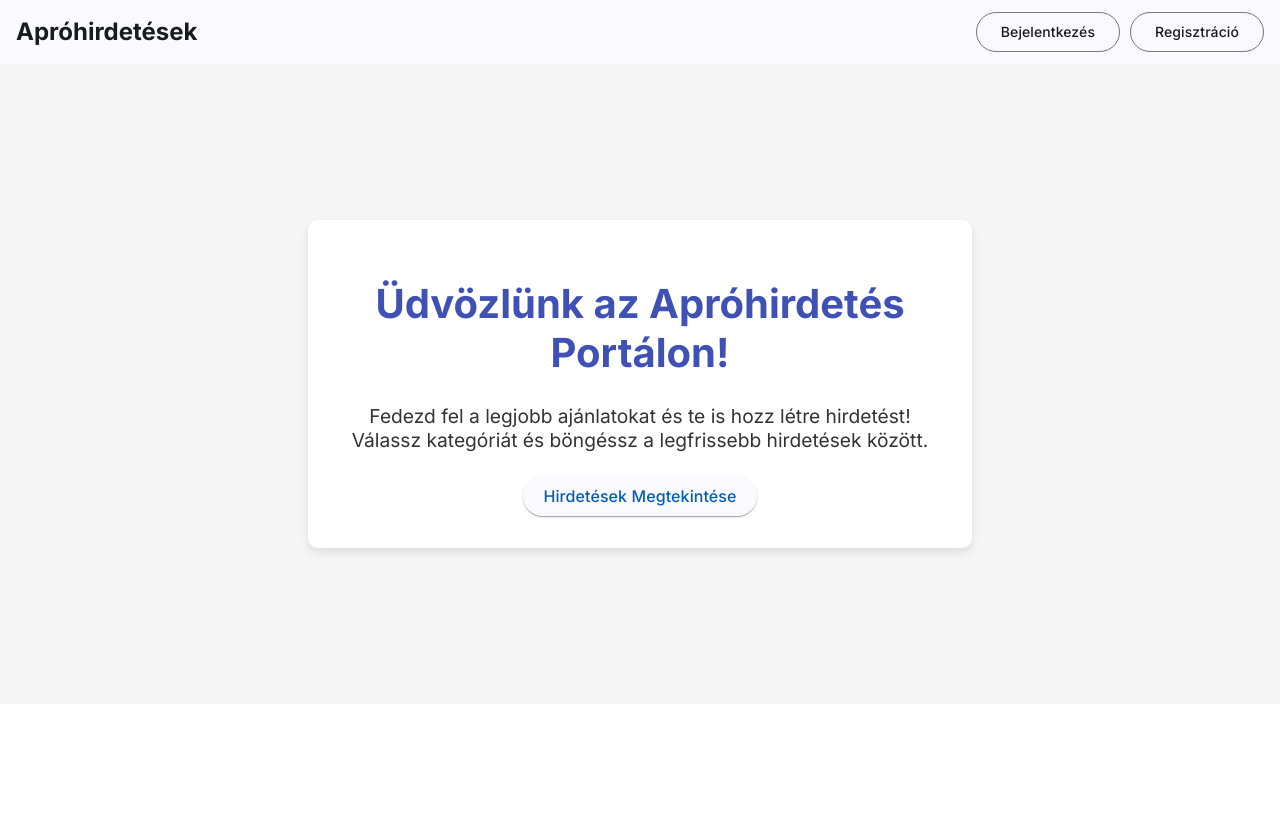
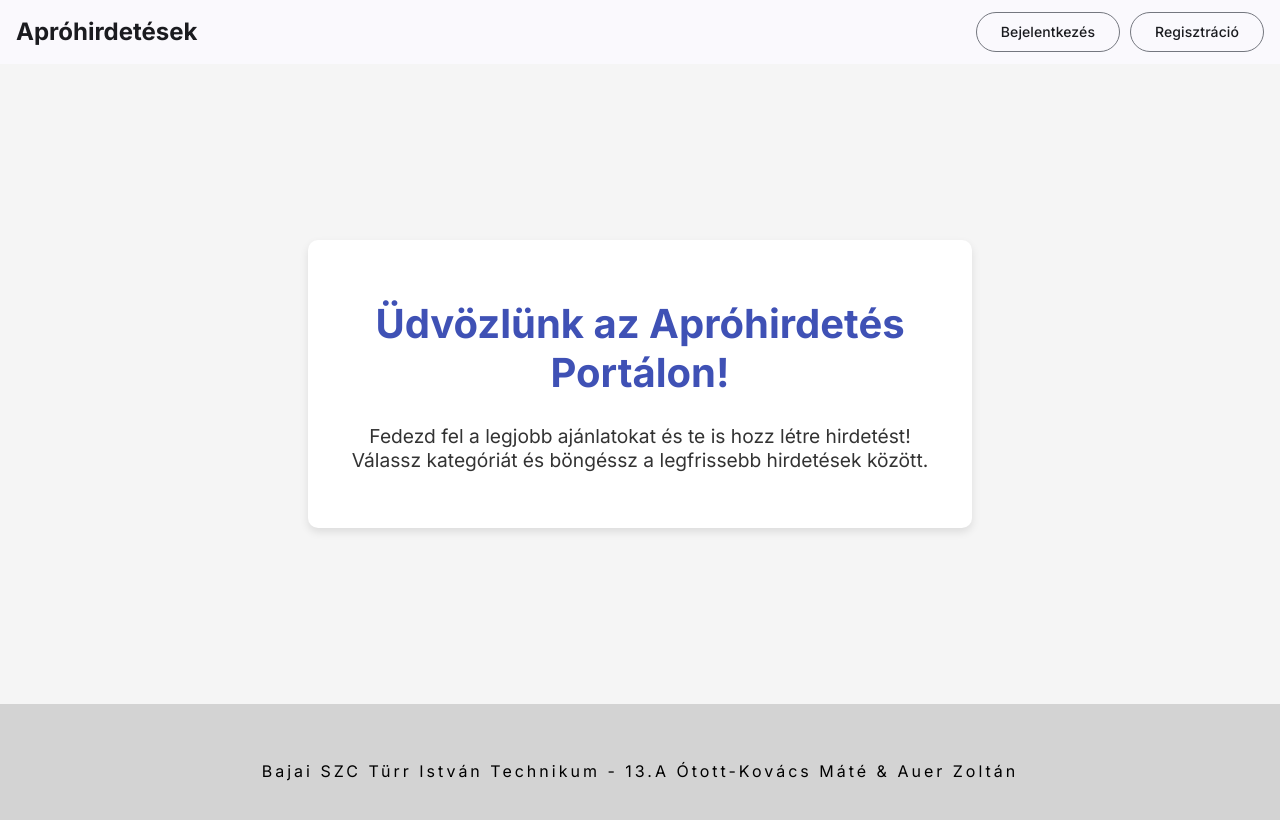
Before and after one commit to Szaszuge/Aprohirdetes, an Angular app in the folder Aprohirdetes/: page /home in a window 1280 px wide. Shown: the top 820 px of the page. Built offline with nearby package versions, Linux system fonts and the light colour scheme.

Commit message:
footer megjelenites + design
a legjobb

```diff
--- a/Aprohirdetes/src/app/app.component.html
+++ b/Aprohirdetes/src/app/app.component.html
@@ -8,5 +8,4 @@
     <button mat-stroked-button class="rb" routerLink="register">Regisztráció</button>
   </div>
 </mat-toolbar>
-
 <router-outlet></router-outlet>
--- a/Aprohirdetes/src/app/app.component.ts
+++ b/Aprohirdetes/src/app/app.component.ts
@@ -9,6 +9,7 @@ import { MatIconModule } from '@angular/material/icon';
 import { MatToolbarModule } from '@angular/material/toolbar';
 import { MatCardModule } from '@angular/material/card';
 import {MatSnackBarModule} from '@angular/material/snack-bar';
+
 
 @Component({
   selector: 'app-root',
@@ -23,7 +24,7 @@ import {MatSnackBarModule} from '@angular/material/snack-bar';
     MatIconModule,
     MatToolbarModule,
     MatCardModule,
-    MatSnackBarModule
+    MatSnackBarModule,
   ],
   templateUrl: './app.component.html',
   styleUrls: ['./app.component.scss']
--- a/Aprohirdetes/src/app/components/footer/footer.component.html
+++ b/Aprohirdetes/src/app/components/footer/footer.component.html
@@ -1 +1,3 @@
-<p>footer works!</p>
+<div>
+    <p>{{ company }} - {{ author }}</p>
+  </div>
--- a/Aprohirdetes/src/app/components/footer/footer.component.scss
+++ b/Aprohirdetes/src/app/components/footer/footer.component.scss
@@ -0,0 +1,10 @@
+p{
+    padding: 25px;
+    letter-spacing: 3px;
+    text-align: center;
+  }
+div{
+    background-color: lightgray;
+    text-align: center;
+    padding: 1rem;
+  }
--- a/Aprohirdetes/src/app/components/home/home.component.html
+++ b/Aprohirdetes/src/app/components/home/home.component.html
@@ -4,6 +4,7 @@
       <p>
         Fedezd fel a legjobb ajánlatokat és te is hozz létre hirdetést! Válassz kategóriát és böngéssz a legfrissebb hirdetések között.
       </p>
-      <button mat-raised-button color="accent" routerLink="/advertisements">Hirdetések Megtekintése</button>
+      <!--<button mat-raised-button color="accent" routerLink="/advertisements">Hirdetések Megtekintése</button> -->
     </div>
   </div>
+  <app-footer [company]="company" [author]="author"></app-footer>
--- a/Aprohirdetes/src/app/components/home/home.component.ts
+++ b/Aprohirdetes/src/app/components/home/home.component.ts
@@ -7,6 +7,7 @@ import { MatButtonModule } from '@angular/material/button';
 import { MatIconModule } from '@angular/material/icon';
 import { MatToolbarModule } from '@angular/material/toolbar';
 import { MatCardModule } from '@angular/material/card';
+import { FooterComponent } from '../footer/footer.component';
 
 @Component({
   selector: 'app-home',
@@ -18,10 +19,12 @@ import { MatCardModule } from '@angular/material/card';
     MatButtonModule,
     MatIconModule,
     MatToolbarModule,
-    MatCardModule],
+    MatCardModule,
+    FooterComponent],
   templateUrl: './home.component.html',
   styleUrl: './home.component.scss'
 })
 export class HomeComponent {
-
+  company = 'Bajai SZC Türr István Technikum';
+  author = '13.A  Ótott-Kovács Máté & Auer Zoltán';
 }
--- a/Aprohirdetes/src/app/components/login/login.component.ts
+++ b/Aprohirdetes/src/app/components/login/login.component.ts
@@ -33,8 +33,8 @@ export class LoginComponent {
   constructor(private api:ApiService, private auth: AuthService){}
 
   login(){
-    this.api.login().subscribe(
+    /*this.api.login().subscribe(
       this.auth.login(token)
-    )
+    )*/
   }
 }
```
Also changed, not shown: Aprohirdetes/src/app/components/footer/footer.component.ts (+5 -2 lines), 1 other file (tests, documents, lock files or other folders).
